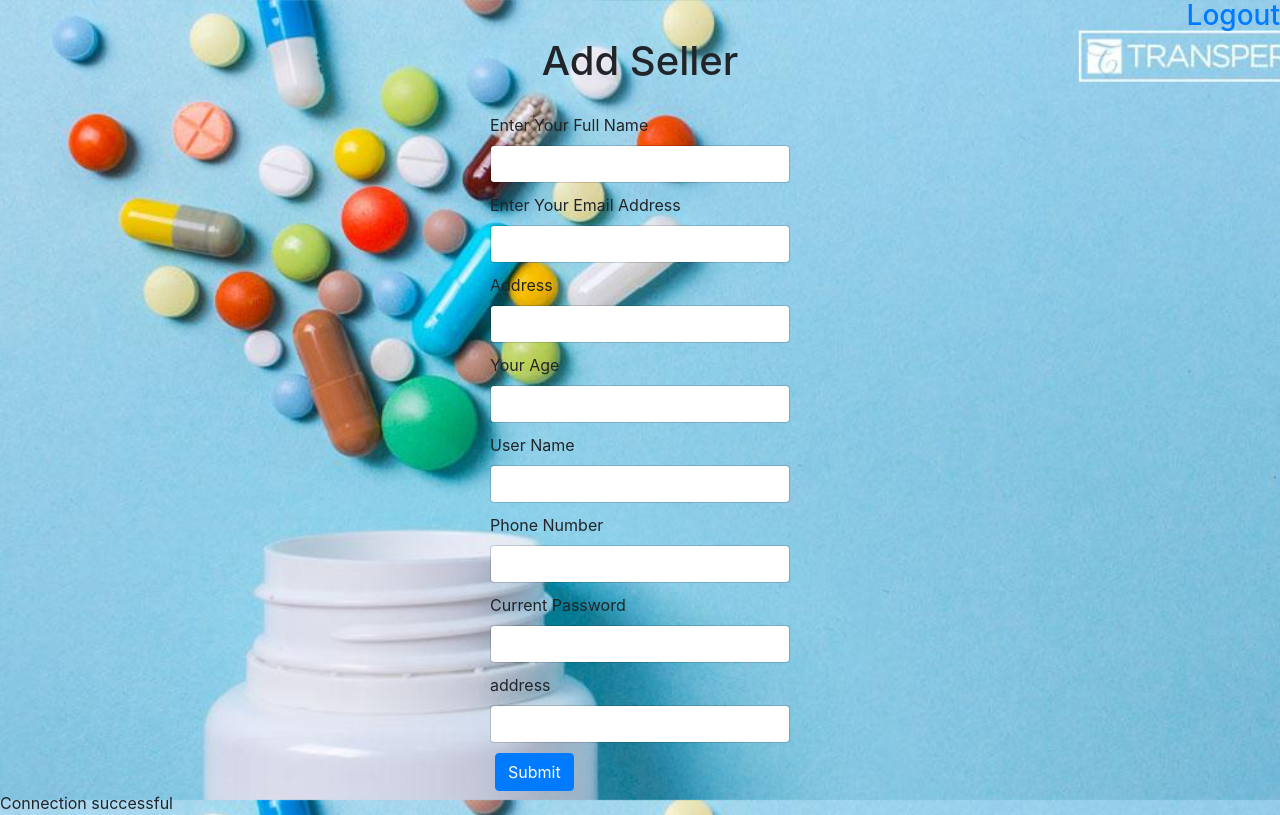
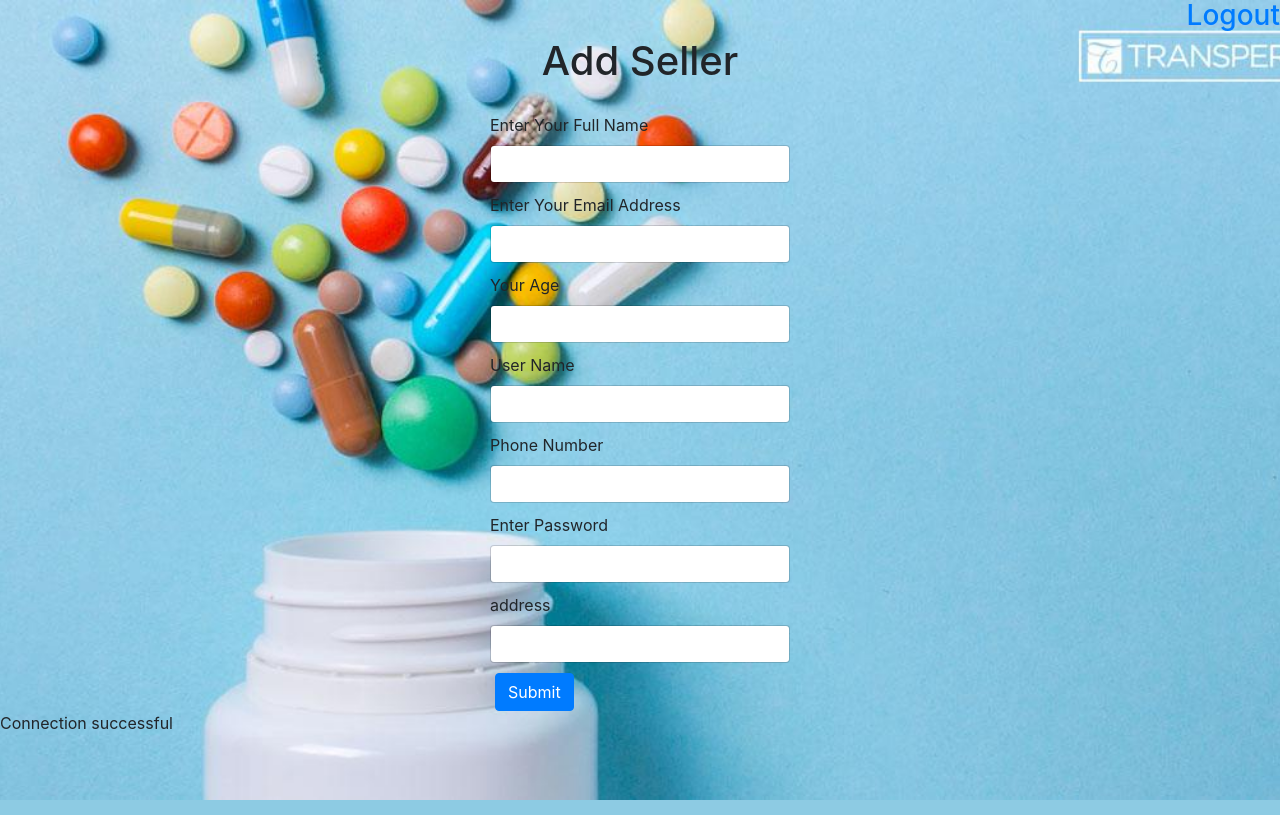
Before and after one commit to Natureboy100/webnew, a PHP site: page /admin/add_seller.php in a window 1280 px wide. Run offline with PHP 8.4, Linux system fonts and the light colour scheme; a user stored in the database is signed in.

Commit message:
Update add_seller.php

```diff
--- a/admin/add_seller.php
+++ b/admin/add_seller.php
@@ -84,10 +84,6 @@ if (!isset($_SESSION['username'])) {
         <input type="email" class="form-control" id="inputEmail" name="inputEmail">
     </div>
     <div class="form-row">
-        <label for="inputusername">Address</label>
-        <input type="text" class="form-control" id="inputusername" name="inputusername">
-    </div>
-    <div class="form-row">
         <label for="inputAge">Your Age</label>
         <input type="text" class="form-control" id="inputAge" name="inputAge">
     </div>
@@ -100,12 +96,12 @@ if (!isset($_SESSION['username'])) {
         <input type="text" class="form-control" id="inputphNO" name="inputphNO">
     </div>
     <div class="form-row">
-        <label for="inputpassword">Current Password</label>
+        <label for="inputpassword">Enter Password</label>
         <input type="password" class="form-control" id="inputpassword" name="inputpassword">
     </div>
     <div class="form-row">
         <label for="address">address</label>
-        <input type="password" class="form-control" id="address" name="address">
+        <input type="text" class="form-control" id="address" name="address">
     </div>
 
     <button type="submit" name="submit"  class="btn btn-primary">Submit</button>
@@ -119,21 +115,22 @@ if (!isset($_SESSION['username'])) {
     if (isset($_POST['submit'])) {
         $inputfullname=$_POST['inputfullname'];
         $inputusername=$_POST['inputusername'];
-        $inputnewPassword=$_POST['inputPassword'];
+        $inputnewPassword=$_POST['inputpassword'];
         $inputAddress=$_POST['address'];
         $inputAge=$_POST['inputAge'];
         $inputEmail=$_POST['inputEmail'];
         $inputphNO=$_POST['inputphNO'];
-        $sql = "INSERT INTO seller('id', 'fullName', 'username', 'password', 'address', 'age', 'email', 'phoneNumber') VALUES (DEFAULT,'$inputfullname','$inputusername','$inputnewPassword','$inputAddress','$inputAge','$inputEmail','$inputphNO')";
+        $sql = "INSERT INTO seller(fullName', 'username', 'password', 'address', 'age', 'email', 'phoneNumber') VALUES ('$inputfullname','$inputusername','$inputnewPassword','$inputAddress',$inputAge,'$inputEmail','$inputphNO');";
         $result=$conn->query($sql);
-        if ($conn->query($sql) == TRUE) {
+        if ($result == TRUE) {
             echo "New record created successfully";
         }
         else {
             echo "Error: " . $sql . "<br>" . $conn->error;
         }
-        mysqli_close($conn);;
+
     }
+    CloseCon($conn);
 
 
 
```
